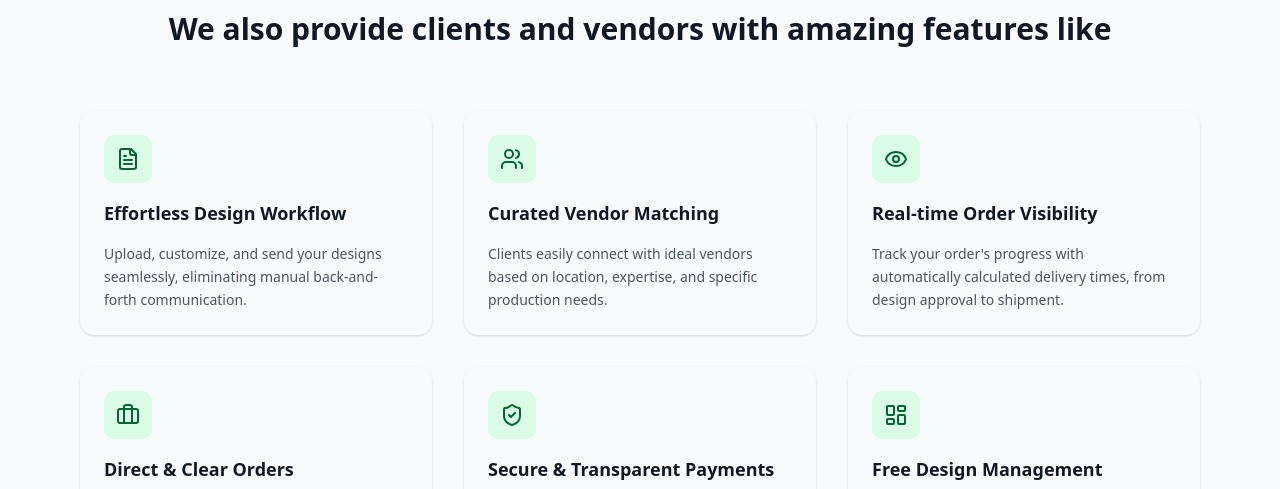
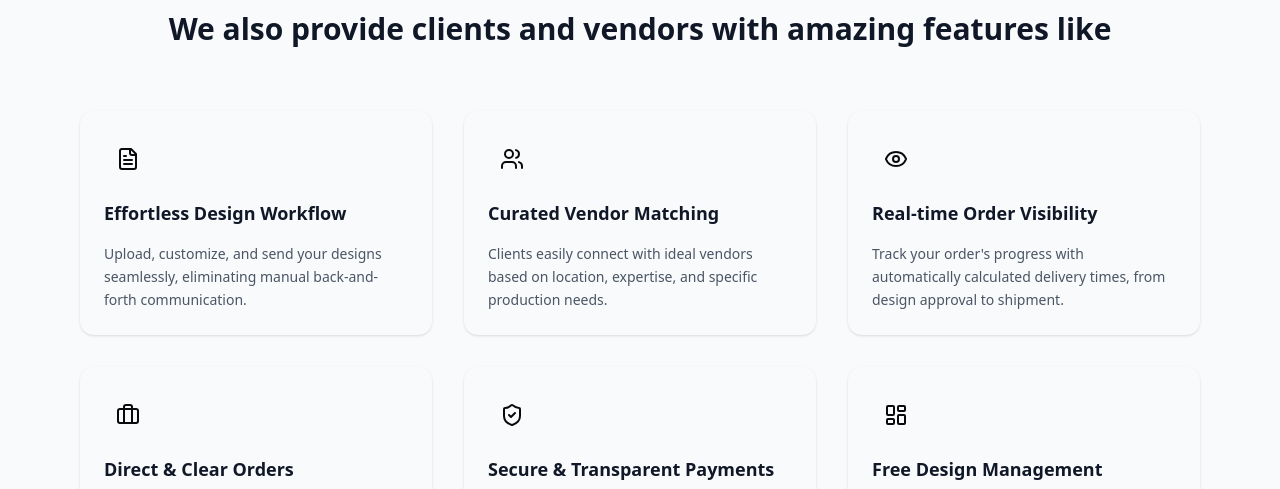
Before and after one commit to elvisowusu/typeresKewa, a Next.js app: page / in a window 1280 px wide. Shown: the part 1820-2309 px from the top of the page. Built offline with nearby package versions, Linux system fonts and the light colour scheme.

Commit message:
Remove unnecessary background color from feature icon container for cleaner design

```diff
--- a/app/landingpage/features.tsx
+++ b/app/landingpage/features.tsx
@@ -67,7 +67,7 @@ export function Features() {
               className="p-6 bg-transparent border-none"
             >
               <CardContent className="space-y-4 flex flex-col items-start p-0">
-                <div className="w-12 h-12 rounded-lg flex items-center justify-center bg-green-100 text-green-800">
+                <div className="w-12 h-12 rounded-lg flex items-center justify-center ">
                   <feature.icon className="w-6 h-6" />
                 </div>
                 <h3 className="font-semibold text-lg text-gray-900">
```
